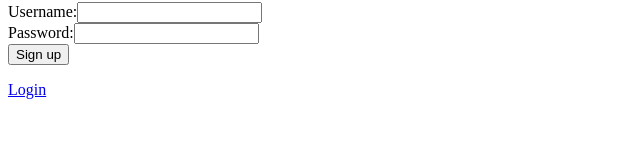
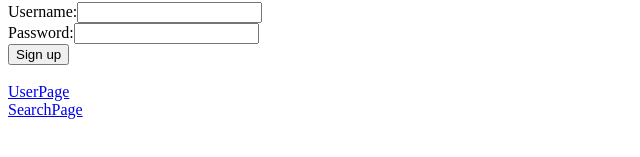
Before and after one commit to rileystevend/tripteaze, a React app: page / in a window 1280 px wide. Shown: the part 195-352 px from the top of the page, without its empty margins (0-640 px from the left). Built offline with nearby package versions, Linux system fonts and the light colour scheme; the HTML template or start-up script is replaced by a standard one.

Commit message:
Adds links to other pages to home page

```diff
--- a/package.json
+++ b/package.json
@@ -6,8 +6,7 @@
   "scripts": {
     "react-dev": "webpack -d --watch",
     "server-dev": "nodemon server/index.js",
-    "start": "webpack -d | node server/index.js",
-    "postinstall": "node node_modules/webpack/bin/webpack.js --display-error-details"
+    "start": "webpack -d | node server/index.js"
   },
   "author": "PIU - Stephanie Chou, Trent Hendricks, Mickey McClenon, Krisha Mehta",
   "license": "ISC",
--- a/react-client/src/components/homePage.jsx
+++ b/react-client/src/components/homePage.jsx
@@ -4,6 +4,7 @@ import * as actions from '../actions/index.js';  // * does all named exports fro
 import { bindActionCreators } from 'redux';
 import Signup from './signup.jsx';
 import Login from './login.jsx';
+import { Link } from 'react-router-dom';
 
 let Home = (props) => {
     //has props.state with all the state things
@@ -26,6 +27,10 @@ let Home = (props) => {
           updateUsername={actions.updateUsername}
           updatePassword={actions.updatePassword}
           />
+        <br/>
+        <Link to='/trips'>UserPage</Link>
+        <br/>
+        <Link to='/plan'>SearchPage</Link>
       </div>
     )
 }
--- a/react-client/src/components/signup.jsx
+++ b/react-client/src/components/signup.jsx
@@ -32,10 +32,6 @@ let Signup = (props) => {
 					<input type="submit" value="Sign up"/>
 				</div>
 			</form>
-
-			<p>
-			<a href="/login">Login</a>
-			</p>
 		</div>
 	);
 }
```
Also changed, not shown: 1 other file (tests, documents, lock files or other folders).
